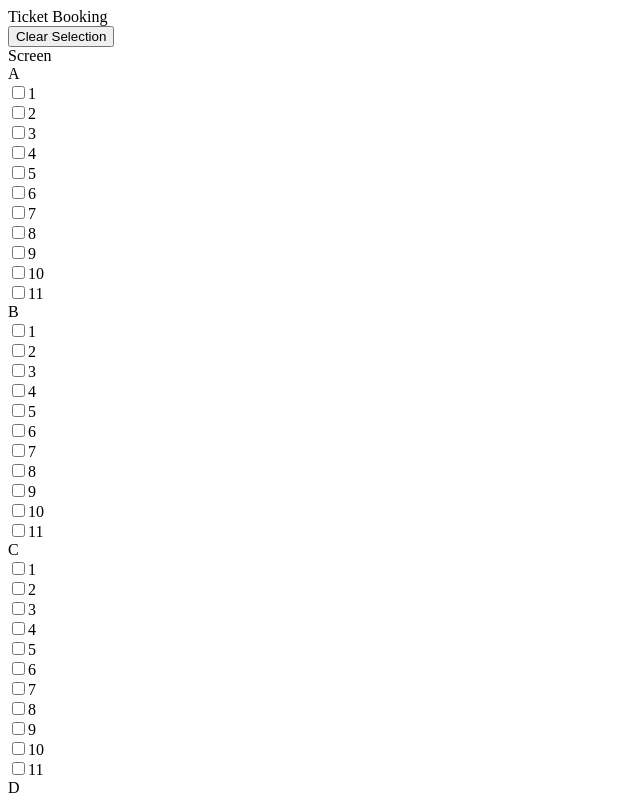
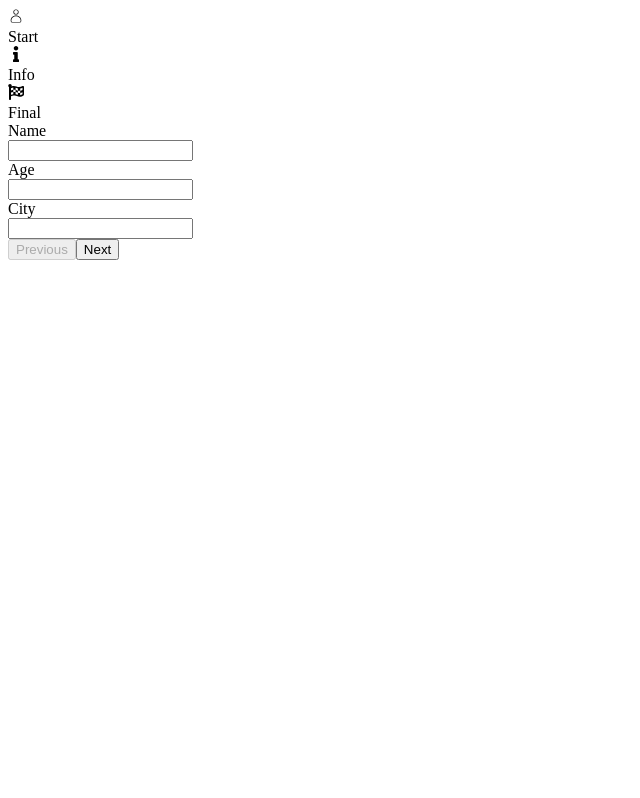
Before and after one commit to dodomyg/React_Quests, a React (Create React App) app: page / in a window 1280 px wide. Shown: the top 798 px of the page, without its empty margins (0-640 px from the left). Built offline with nearby package versions, Linux system fonts and the light colour scheme.

Commit message:
step up form

```diff
--- a/src/App.js
+++ b/src/App.js
@@ -24,7 +24,7 @@ import ThemePage from "./hooks/ThemePage";
 import { SwitchContext } from "./context/SwitchContext";
 import Quiz from "./hooks/Quiz";
 // import Main from "./hooks/BreadCrumbs/Main";
-import Main from "./hooks/TicketBooking/Main"
+// import Main from "./hooks/TicketBooking/Main"
 import ProductPage from "./hooks/BreadCrumbs/ProductPage";
 import SingleProduct from "./hooks/BreadCrumbs/SingleProduct";
 import BreadCrumbs from "./hooks/BreadCrumbs";
@@ -43,9 +43,10 @@ import Deb from "./hooks/debounce/Deb";
 import AllFileUpload from "./hooks/AllFileUpload";
 import UserAutoComplete from "./hooks/UserAutoComplete";
 import ResponsiveHeader from "./hooks/ResponsiveHeader";
-const LazyLoadingComponent = React.lazy(() =>
-  import("../src/hooks/LazyLoading")
-);
+import Main from "./hooks/StepForm/Main";
+// const LazyLoadingComponent = React.lazy(() =>
+//   import("../src/hooks/LazyLoading")
+// );
 
 const App = () => {
   // const { data , loading , error} = useApiCall('https://jsonplaceholder.typicode.com/posts')
@@ -119,6 +120,7 @@ const App = () => {
       {/* <AllFileUpload/> */}
       {/* <UserAutoComplete/> */}
       {/* <ResponsiveHeader/> */}
+      {/* <Main/> */}
       <Main/>
     </div>
   );
--- /dev/null
+++ b/src/hooks/StepForm/Main.jsx
@@ -0,0 +1,156 @@
+import React, { useState } from "react";
+import { CiUser } from "react-icons/ci";
+import { FaInfo } from "react-icons/fa";
+import { FaFlagCheckered } from "react-icons/fa";
+const Main = () => {
+  const [currentStep, setCurrentStep] = useState(0);
+  const [currentData, setCurrentData] = useState({});
+  const headers = [
+    { icon: <CiUser />, title: "Start" },
+    { icon: <FaInfo />, title: "Info" },
+    { icon: <FaFlagCheckered />, title: "Final" },
+  ];
+  return (
+    <div className="px-10 my-10">
+      <div className="flex items-center justify-evenly">
+        {headers?.map((h, i) => (
+          <div
+            className={`text-center border-black border-2 p-2 rounded-full ${
+              currentStep > i && "bg-green-300"
+            }`}
+            key={i}
+          >
+            <div className="flex items-center justify-center">{h?.icon}</div>
+            <div>{h?.title}</div>
+          </div>
+        ))}
+      </div>
+
+      {currentStep === 0 && (
+        <>
+          <div>Name</div>
+          <div>
+            <input
+              type="text"
+              value={currentData?.name ?? ""}
+              onChange={(e) =>
+                setCurrentData((p) => ({ ...p, name: e.target.value }))
+              }
+            />
+          </div>
+          <div>Age</div>
+          <div>
+            <input
+              type="number"
+              value={currentData?.age ?? ""}
+              onChange={(e) =>
+                setCurrentData((p) => ({ ...p, age: e.target.value }))
+              }
+            />
+          </div>
+          <div>City</div>
+          <div>
+            <input
+              type="text"
+              value={currentData?.city ?? ""}
+              onChange={(e) =>
+                setCurrentData((p) => ({ ...p, city: e.target.value }))
+              }
+            />
+          </div>
+        </>
+      )}
+      {currentStep === 1 && (
+        <>
+          <div>Company</div>
+          <div>
+            <input
+              type="text"
+              value={currentData?.company ?? ""}
+              onChange={(e) =>
+                setCurrentData((p) => ({ ...p, company: e.target.value }))
+              }
+            />
+          </div>
+          <div>CTC</div>
+          <div>
+            <input
+              type="number"
+              value={currentData?.ctc ?? ""}
+              onChange={(e) =>
+                setCurrentData((p) => ({ ...p, ctc: e.target.value }))
+              }
+            />
+          </div>
+          <div>Title</div>
+          <div>
+            <input
+              type="text"
+              value={currentData?.title ?? ""}
+              onChange={(e) =>
+                setCurrentData((p) => ({ ...p, title: e.target.value }))
+              }
+            />
+          </div>
+        </>
+      )}
+
+      {currentStep === 2 && (
+        <>
+          <div>Sports</div>
+          <div>
+            <input
+              type="text"
+              value={currentData?.sports ?? ""}
+              onChange={(e) =>
+                setCurrentData((p) => ({ ...p, sports: e.target.value }))
+              }
+            />
+          </div>
+          <div>Contact</div>
+          <div>
+            <input
+              type="number"
+              value={currentData ? currentData?.contact : ""}
+              onChange={(e) =>
+                setCurrentData((p) => ({ ...p, contact: e.target.value }))
+              }
+            />
+          </div>
+          <div>email</div>
+          <div>
+            <input
+              type="text"
+              value={currentData ? currentData?.email : ""}
+              onChange={(e) =>
+                setCurrentData((p) => ({ ...p, email: e.target.value }))
+              }
+            />
+          </div>
+        </>
+      )}
+
+      <div className="flex items-center justify-center gap-10">
+        <button
+          disabled={currentStep === 0}
+          onClick={() => setCurrentStep((p) => p - 1)}
+        >
+          Previous
+        </button>
+        {currentStep < 2 && (
+          <button onClick={() => setCurrentStep((p) => p + 1)}>Next</button>
+        )}
+        {currentStep === 2 && (
+          <button onClick={() => {
+            setCurrentStep(2)
+          console.log(currentData, "DATA")
+          }}>
+            Submit
+          </button>
+        )}
+      </div>
+    </div>
+  );
+};
+
+export default Main;
```
